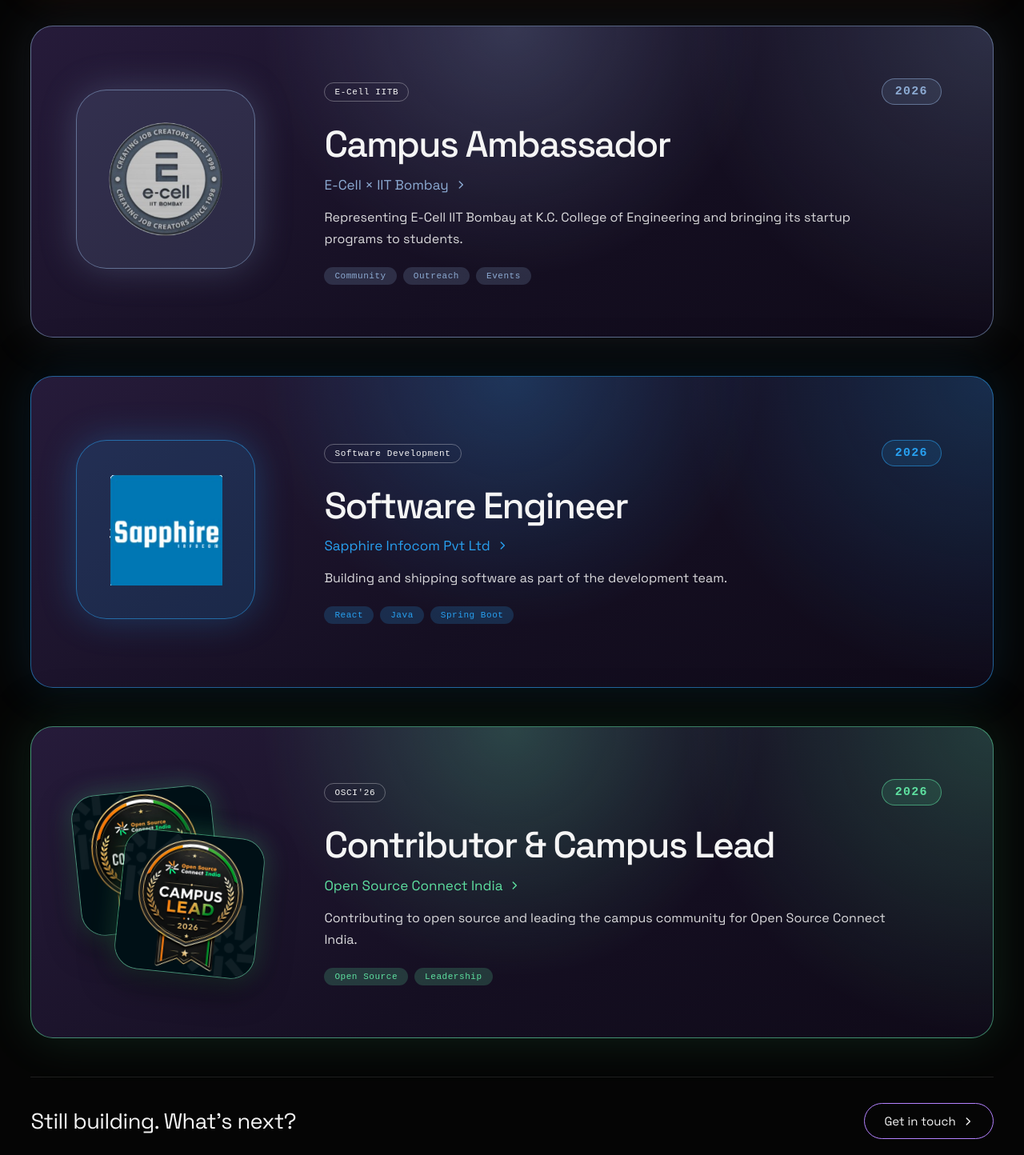
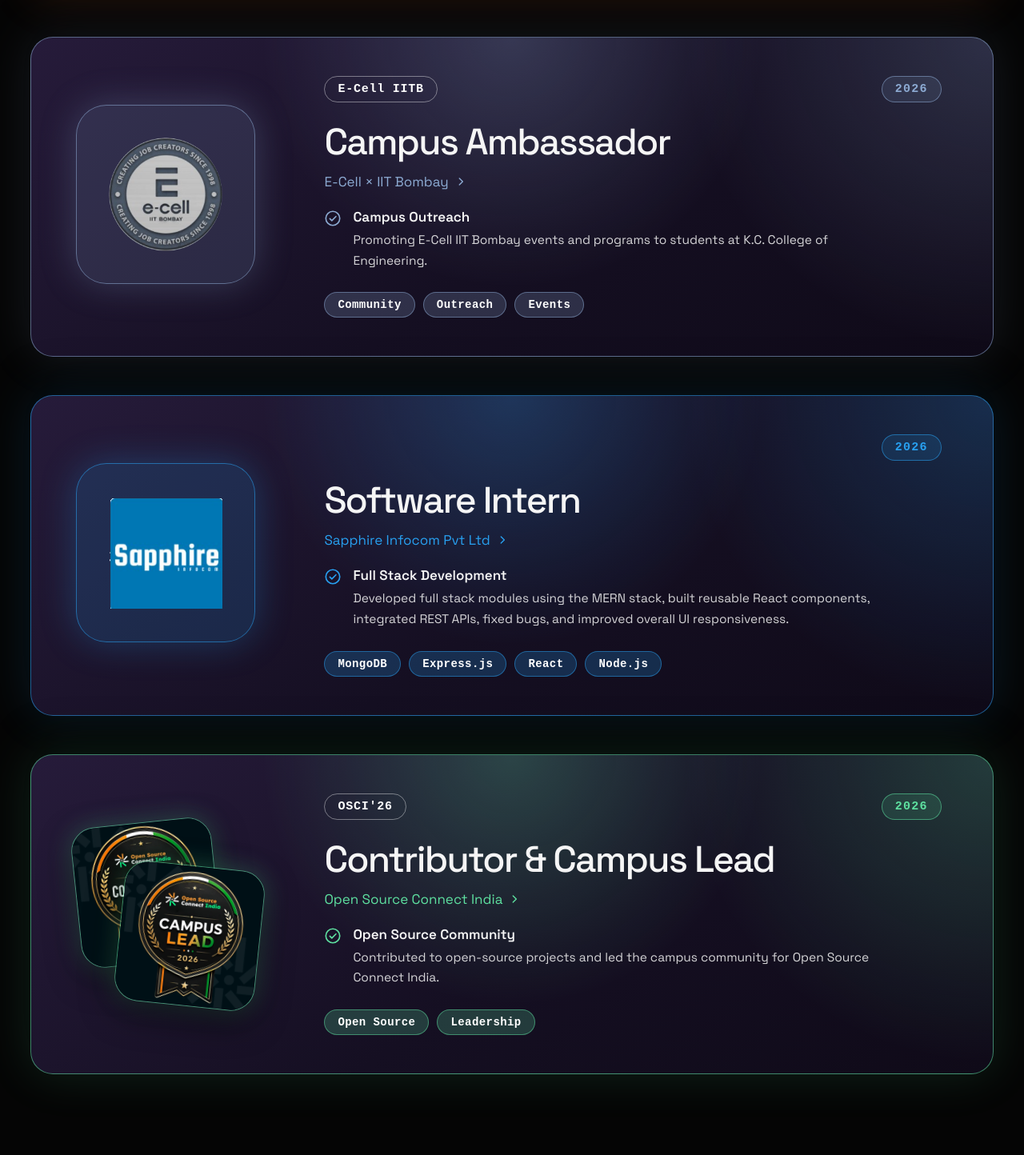
Before and after one commit to shivanimourya2/Devfolio, a React (Vite) app: page / in a window 1280 px wide. Shown: the part 3226-4670 px from the top of the page at 80% size. Built offline with nearby package versions, Linux system fonts and the light colour scheme; a web font is replaced by a local one.

Commit message:
updated the small parts

```diff
--- a/src/components/Contact.jsx
+++ b/src/components/Contact.jsx
@@ -77,7 +77,7 @@ const Contact = () => {
           <div className="contact-row">
 
             <div className="input-group">
-              <label htmlFor="name">Name</label>
+              <label htmlFor="name">Name 🤗</label>
 
               <input
                 type="text"
@@ -91,7 +91,7 @@ const Contact = () => {
             </div>
 
             <div className="input-group">
-              <label htmlFor="email">Email</label>
+              <label htmlFor="email">Email  📩</label>
 
               <input
                 type="email"
@@ -107,7 +107,7 @@ const Contact = () => {
           </div>
 
           <div className="input-group">
-            <label htmlFor="message">Message</label>
+            <label htmlFor="message">Message 📝</label>
 
             <textarea
               id="message"
--- a/src/components/Experience.css
+++ b/src/components/Experience.css
@@ -18,11 +18,12 @@
 
 .xs-eyebrow {
   margin: 0 0 16px;
-  font-family: "Courier New", monospace;
-  font-size: 14px;
+  font-family: "Open Sans";
+  font-weight: bolder;
+  font-size: 22px;
   letter-spacing: 0.14em;
   text-transform: uppercase;
-  color: #b482ff;
+  color: #c897f6;
 }
 
 .xs-heading h2 {
@@ -162,12 +163,14 @@
 }
 
 .xs-badge {
-  padding: 5px 12px;
-  border: 1px solid rgba(255, 255, 255, 0.3);
+  padding: 7px 16px;
+  border: 1px solid rgba(255, 255, 255, 0.4);
   border-radius: 999px;
   font-family: "Courier New", monospace;
-  font-size: 11px;
-  letter-spacing: 0.06em;
+  font-size: 15px;
+  font-weight: 700;
+  letter-spacing: 0.05em;
+  color: #fff;
   opacity: 1;
 }
 
@@ -213,20 +216,56 @@
 .xs-tags {
   display: flex;
   flex-wrap: wrap;
-  gap: 8px;
+  gap: 10px;
+  margin: 26px 0 0;
+  padding: 0;
+  list-style: none;
+}
+
+.xs-tags li {
+  padding: 7px 16px;
+  border: 1px solid rgba(var(--rgb), 0.5);
+  border-radius: 999px;
+  background: rgba(var(--rgb), 0.22);
+  font-family: "Courier New", monospace;
+  font-size: 14px;
+  font-weight: 700;
+  letter-spacing: 0.03em;
+  color: #fff;
+}
+
+/* Checklist points */
+.xs-points {
+  display: grid;
+  gap: 18px;
+  max-width: 720px;
   margin: 22px 0 0;
   padding: 0;
   list-style: none;
 }
 
-.xs-tags li {
-  padding: 5px 13px;
-  border-radius: 999px;
-  background: rgba(var(--rgb), 0.2);
-  font-family: "Courier New", monospace;
-  font-size: 11px;
-  letter-spacing: 0.05em;
+.xs-point {
+  display: grid;
+  grid-template-columns: 22px 1fr;
+  gap: 14px;
+}
+
+.xs-point svg {
+  margin-top: 2px;
   color: rgb(var(--rgb));
+}
+
+.xs-point h4 {
+  margin: 0;
+  font-size: 17px;
+  font-weight: 600;
+}
+
+.xs-point p {
+  margin: 6px 0 0;
+  font-size: 15.5px;
+  line-height: 1.65;
+  opacity: 0.85;
 }
 
 /* Closing line */
@@ -245,25 +284,6 @@
   margin: 0;
   font-size: clamp(1.2rem, 2.2vw, 1.7rem);
   letter-spacing: -0.02em;
-}
-
-.xs-next a {
-  display: inline-flex;
-  align-items: center;
-  gap: 8px;
-  padding: 12px 24px;
-  border: 1px solid #b482ff;
-  border-radius: 999px;
-  color: inherit;
-  font-size: 15px;
-  text-decoration: none;
-  transition: background 0.3s ease;
-}
-
-.xs-next a:hover,
-.xs-next a:focus-visible {
-  background: rgba(180, 130, 255, 0.18);
-  outline: none;
 }
 
 /* Tablet */
--- a/src/components/Experience.jsx
+++ b/src/components/Experience.jsx
@@ -24,7 +24,12 @@ const experiences = [
     role: "Open Source Contributor",
     org: "GirlScript Summer of Code",
     badge: "GSSoC 2026",
-    text: "Contributing features and fixes to KisanAI, an open-source project built with Next.js, TypeScript and MongoDB.",
+    points: [
+      {
+        title: "Open Source Development",
+        text: "Built features, fixed bugs and raised pull requests on real-world open-source projects.",
+      },
+    ],
     tags: ["Next.js", "TypeScript", "MongoDB"],
     visuals: [{ src: gssocLogo, alt: "GSSoC logo", kind: "logo" }],
     rgb: "255, 122, 60",
@@ -34,18 +39,28 @@ const experiences = [
     role: "Campus Ambassador",
     org: "E-Cell × IIT Bombay",
     badge: "E-Cell IITB",
-    text: "Representing E-Cell IIT Bombay at K.C. College of Engineering and bringing its startup programs to students.",
+    points: [
+      {
+        title: "Campus Outreach",
+        text: "Promoting E-Cell IIT Bombay events and programs to students at K.C. College of Engineering.",
+      },
+    ],
     tags: ["Community", "Outreach", "Events"],
     visuals: [{ src: ecellLogo, alt: "E-Cell IIT Bombay logo", kind: "logo" }],
     rgb: "140, 170, 210",
   },
   {
     period: "2026",
-    role: "Software Engineer",
+    role: "Software Intern",
     org: "Sapphire Infocom Pvt Ltd",
-    badge: "Software Development",
-    text: "Building and shipping software as part of the development team.",
-    tags: ["React", "Java", "Spring Boot"],
+    badge: null, // no badge pill on this card
+    points: [
+      {
+        title: "Full Stack Development",
+        text: "Developed full stack modules using the MERN stack, built reusable React components, integrated REST APIs, fixed bugs, and improved overall UI responsiveness.",
+      },
+    ],
+    tags: ["MongoDB", "Express.js", "React", "Node.js"],
     visuals: [{ src: sapphireLogo, alt: "Sapphire Infocom logo", kind: "logo" }],
     rgb: "40, 160, 240",
   },
@@ -54,7 +69,12 @@ const experiences = [
     role: "Contributor & Campus Lead",
     org: "Open Source Connect India",
     badge: "OSCI'26",
-    text: "Contributing to open source and leading the campus community for Open Source Connect India.",
+    points: [
+      {
+        title: "Open Source Community",
+        text: "Contributed to open-source projects and led the campus community for Open Source Connect India.",
+      },
+    ],
     tags: ["Open Source", "Leadership"],
     visuals: [
       { src: osciContributor, alt: "OSCI Contributor 2026 badge", kind: "badge" },
@@ -63,6 +83,15 @@ const experiences = [
     rgb: "94, 224, 160",
   },
 ];
+
+function Check() {
+  return (
+    <svg width="22" height="22" viewBox="0 0 24 24" fill="none" aria-hidden="true">
+      <circle cx="12" cy="12" r="9.5" stroke="currentColor" strokeWidth="1.8" />
+      <path d="M8 12.4l2.7 2.7L16.2 9.5" stroke="currentColor" strokeWidth="1.8" strokeLinecap="round" strokeLinejoin="round" />
+    </svg>
+  );
+}
 
 function Arrow() {
   return (
@@ -120,7 +149,7 @@ function Experience() {
       <div className="experience-container">
         <header className="xs-heading">
           <p className="xs-eyebrow">04 — Experience</p>
-          <h2>Where the code took me.</h2>
+          <h2>Where the code took me.😎👩🏽‍💻</h2>
         </header>
 
         <div className="xs-stack">
@@ -142,7 +171,7 @@ function Experience() {
 
               <div className="xs-main">
                 <div className="xs-top">
-                  <span className="xs-badge">{exp.badge}</span>
+                  {exp.badge && <span className="xs-badge">{exp.badge}</span>}
                   <span className="xs-period">{exp.period}</span>
                 </div>
 
@@ -151,7 +180,17 @@ function Experience() {
                   {exp.org}
                   <Arrow />
                 </p>
-                <p className="xs-text">{exp.text}</p>
+                <ul className="xs-points">
+                  {exp.points.map((p) => (
+                    <li className="xs-point" key={p.title}>
+                      <Check />
+                      <div>
+                        <h4>{p.title}</h4>
+                        <p>{p.text}</p>
+                      </div>
+                    </li>
+                  ))}
+                </ul>
 
                 <ul className="xs-tags">
                   {exp.tags.map((t) => (
@@ -162,13 +201,6 @@ function Experience() {
             </article>
           ))}
         </div>
-
-        <div className="xs-next">
-          <p>Still building. What's next?</p>
-          <a href="#contact">
-            Get in touch <Arrow />
-          </a>
-        </div>
       </div>
     </section>
   );
```
